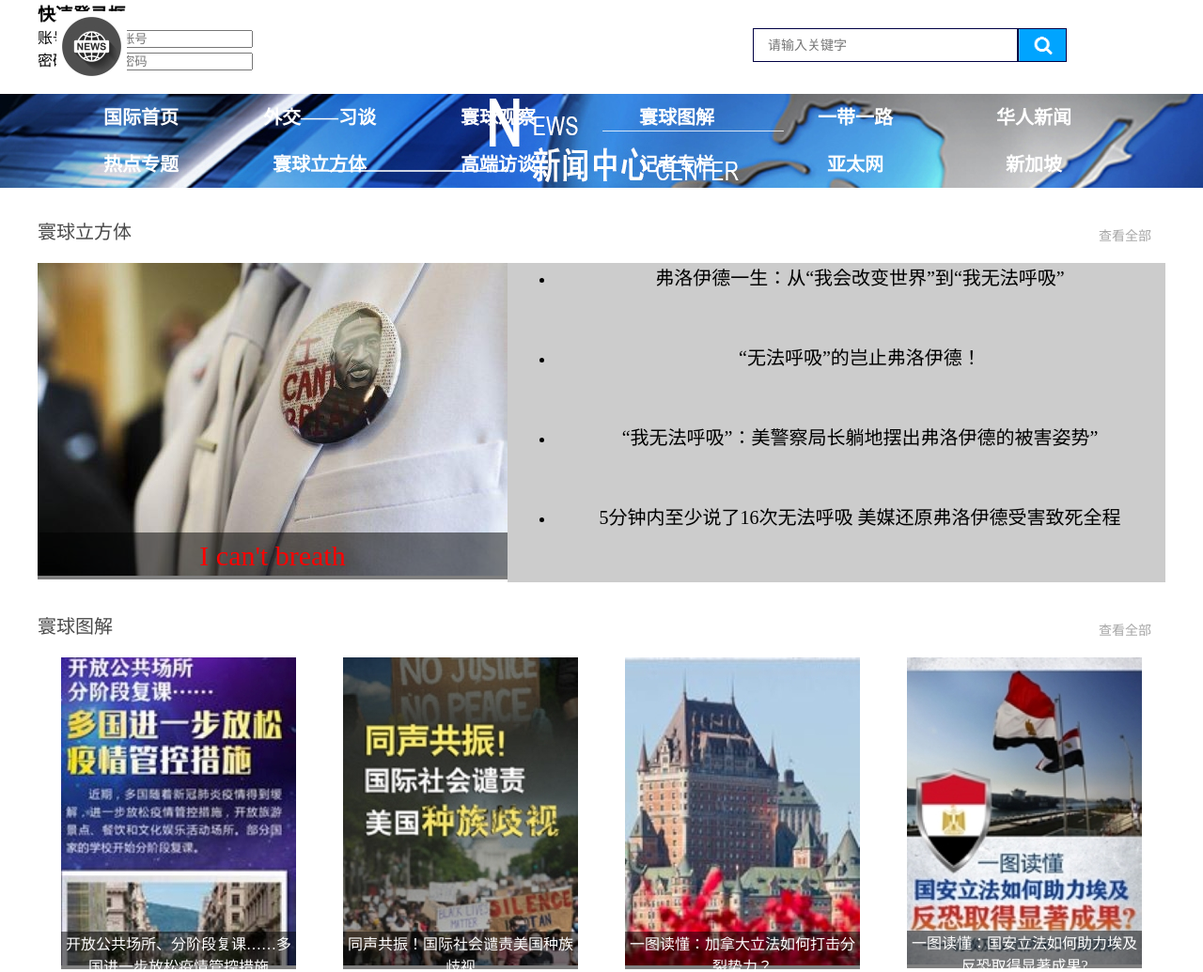
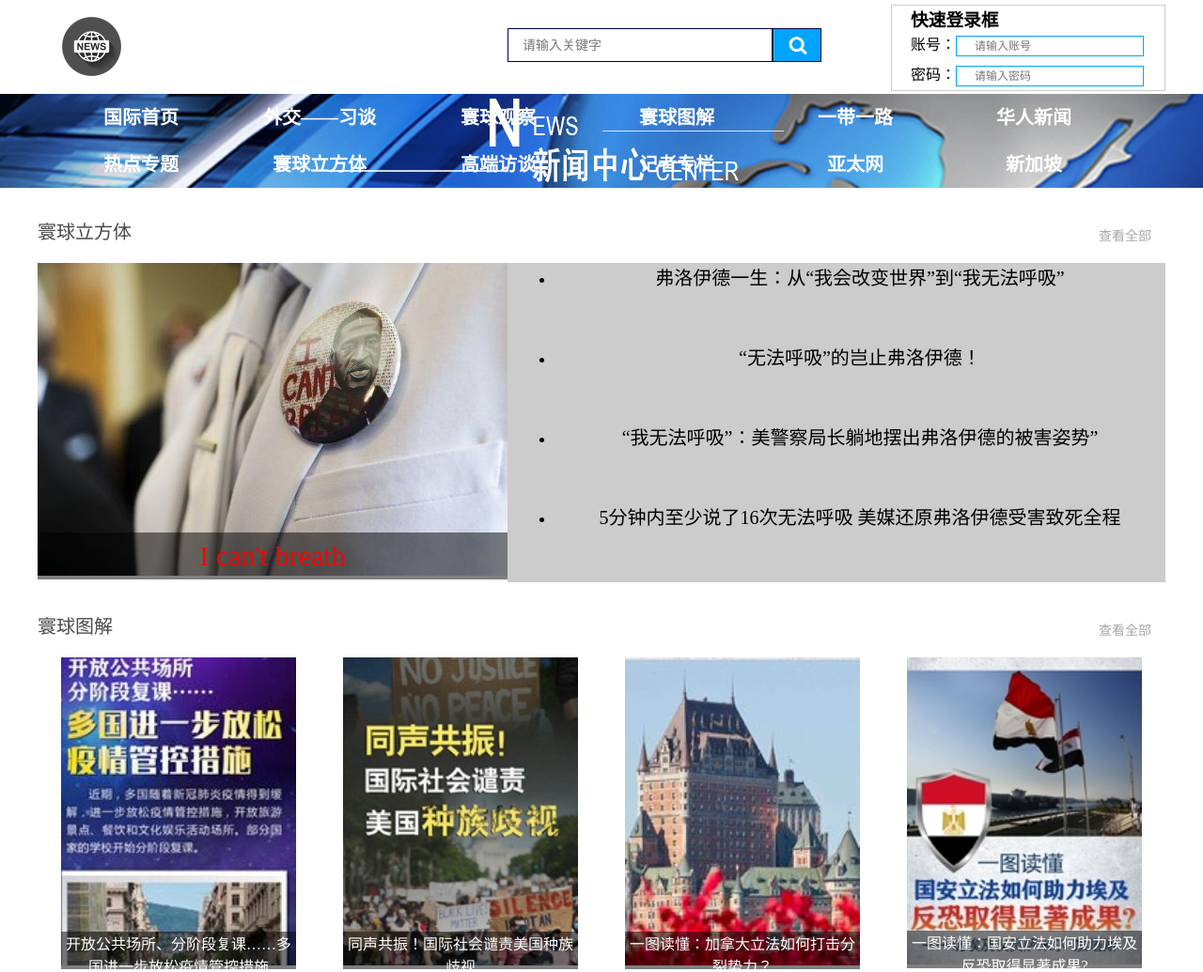
Before and after one commit to CGGbang/NEWS, a plain HTML site: page index.html in a window 1280 px wide. Shown: the top 1035 px of the page at 94% size. Drawn offline with Linux system fonts and the light colour scheme.

Commit message:
Update page.css

```diff
--- a/css/page.css
+++ b/css/page.css
@@ -16,7 +16,7 @@ form.input
 {
     position: absolute;
     top: 30px;
-    right: 105px;
+    left: 500px;
 }
 .input input.search
 {
@@ -36,7 +36,25 @@ form.input
     background: url(../image/search.png) no-repeat center center;
     background-color: #ccc;
 }
-
+div.log
+{
+    position: absolute;
+    top: 5px;
+    right: 0px;
+    border: 1px #ccc solid;
+    width: 270px;
+    height: 90px;
+    padding-left: 20px;
+}
+form.login .user
+{
+    height: 0px;
+    width: 160px;
+    padding: 10px 19px;
+    border: 1px solid #00a4ff;
+    font-size: 12px;
+    margin: 5px 0;
+}
 div.nav
 {
 	height: 100px;
```
